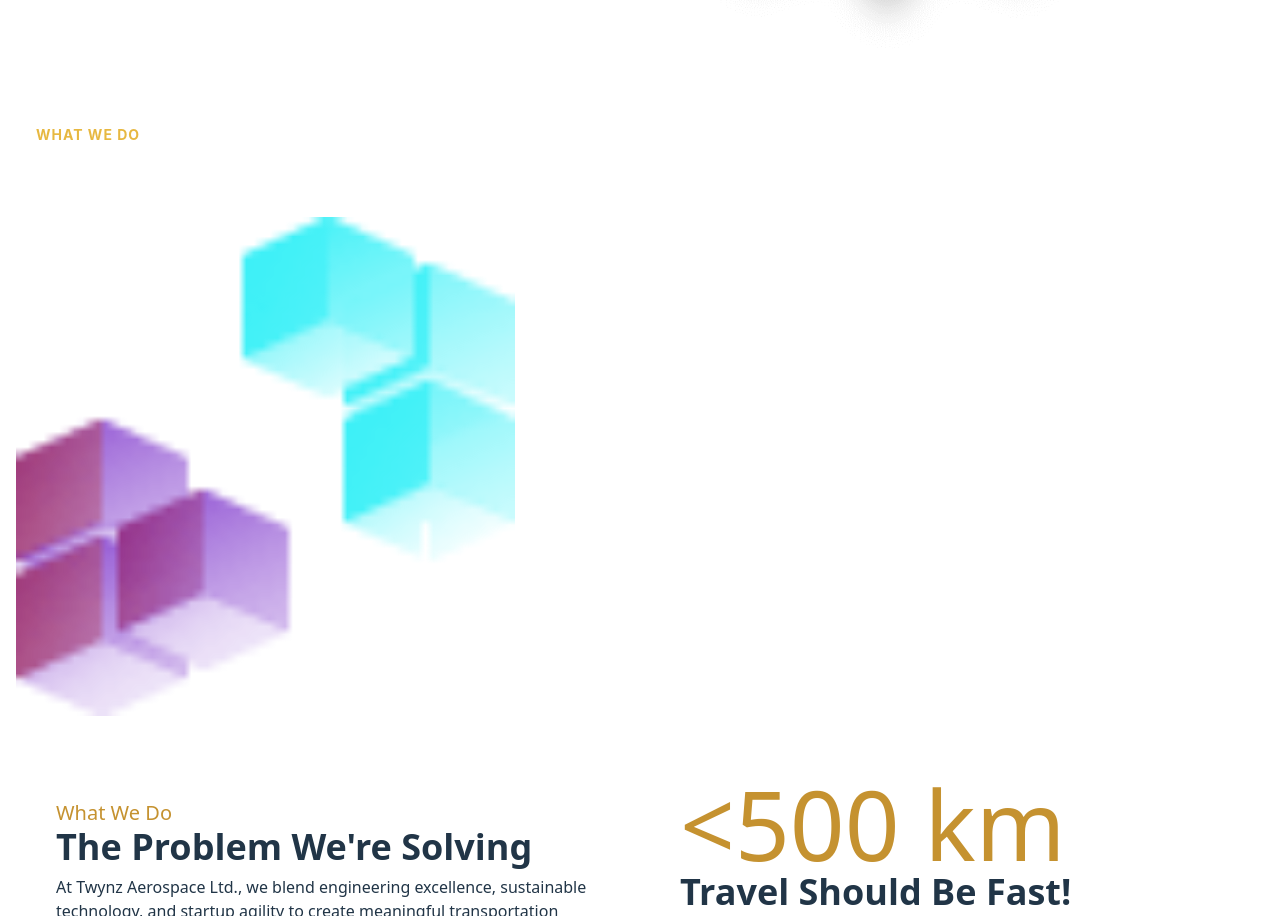
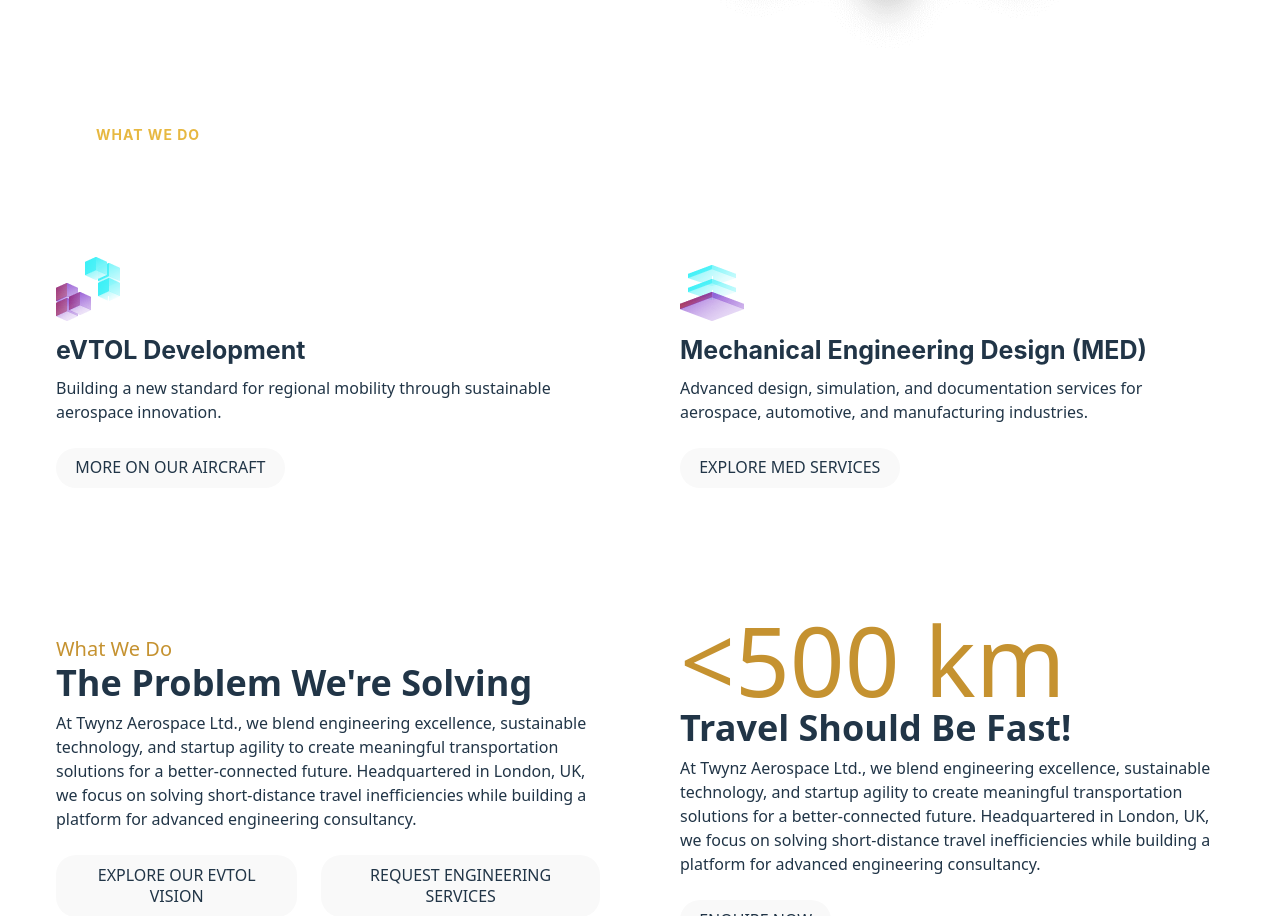
Before and after one commit to AbidShaik09/twynz-aerospace, a React (Vite) app: page /home in a window 1280 px wide. Shown: the part 700-1616 px from the top of the page. Built offline with nearby package versions, Linux system fonts and the light colour scheme.

Commit message:
added some more content to section-2

```diff
--- a/src/components/homePage/Section2.tsx
+++ b/src/components/homePage/Section2.tsx
@@ -1,17 +1,50 @@
+import Button from "../Button";
+
 const Section2 = () => {
   return (
     <div className="mb-5">
-      <div className="ml-5">
-        <h4 className="h4-accent">What we do</h4>
-        <h1>Let's Touch Base!</h1>
+      <div className="ml-10">
+        <h4 className="h4-accent ml-10">What we do</h4>
+        <h1 className="ml-10">Let's Touch Base!</h1>
       </div>
 
-      <div className="w-full lg:w-2/5">
-        <img
-          src="/images/ai-icon-01.png"
-          alt="AI Icon"
-          className="w-full h-auto"
-        />
+      <div className="flex flex-col-reverse md:flex-row items-center">
+        <div className="w-full md:w-5/10 py-2 md:p-10 p-1 sm:pl-10 flex justify-center items-center">
+          <div className="text-content">
+            <img src="/images/ai-icon-01.png" alt="AI Icon" />
+            <h3 className="h3-accent mt-3">eVTOL Development</h3>
+            <p className="mt-2">
+              Building a new standard for regional mobility through sustainable
+              aerospace innovation.
+            </p>
+            <div className="flex gap-6 my-6 flex-col lg:flex-row md:flex-col sm:flex-row ">
+              <Button
+                label="MORE ON OUR AIRCRAFT"
+                onClick={() => {}}
+                type="secondary"
+              />
+            </div>
+          </div>
+        </div>
+        <div className="w-full md:w-5/10 py-2 md:p-10 p-1 sm:pl-10 flex justify-center items-center">
+          <div className="text-content">
+            <img src="/images/ai-icon-02.png" alt="AI Icon" />
+            <h3 className="h3-accent mt-3">
+              Mechanical Engineering Design (MED)
+            </h3>
+            <p className="mt-2">
+              Advanced design, simulation, and documentation services for
+              aerospace, automotive, and manufacturing industries.
+            </p>
+            <div className="flex gap-6 my-6 flex-col lg:flex-row md:flex-col sm:flex-row ">
+              <Button
+                label="EXPLORE MED SERVICES"
+                onClick={() => {}}
+                type="secondary"
+              />
+            </div>
+          </div>
+        </div>
       </div>
     </div>
   );
--- a/src/index.css
+++ b/src/index.css
@@ -82,6 +82,13 @@
   line-height: 1.5em;
 }
 
+.h3-accent {
+  color: "#FFFFFF";
+  font-family: 'Inter', Helvetica, Arial, Lucida, sans-serif;
+  font-weight: 700;
+  font-size: 25px;
+  line-height: 1.4em;
+}
 .footer-container {
   display: flex;
   flex-wrap: wrap;
```
